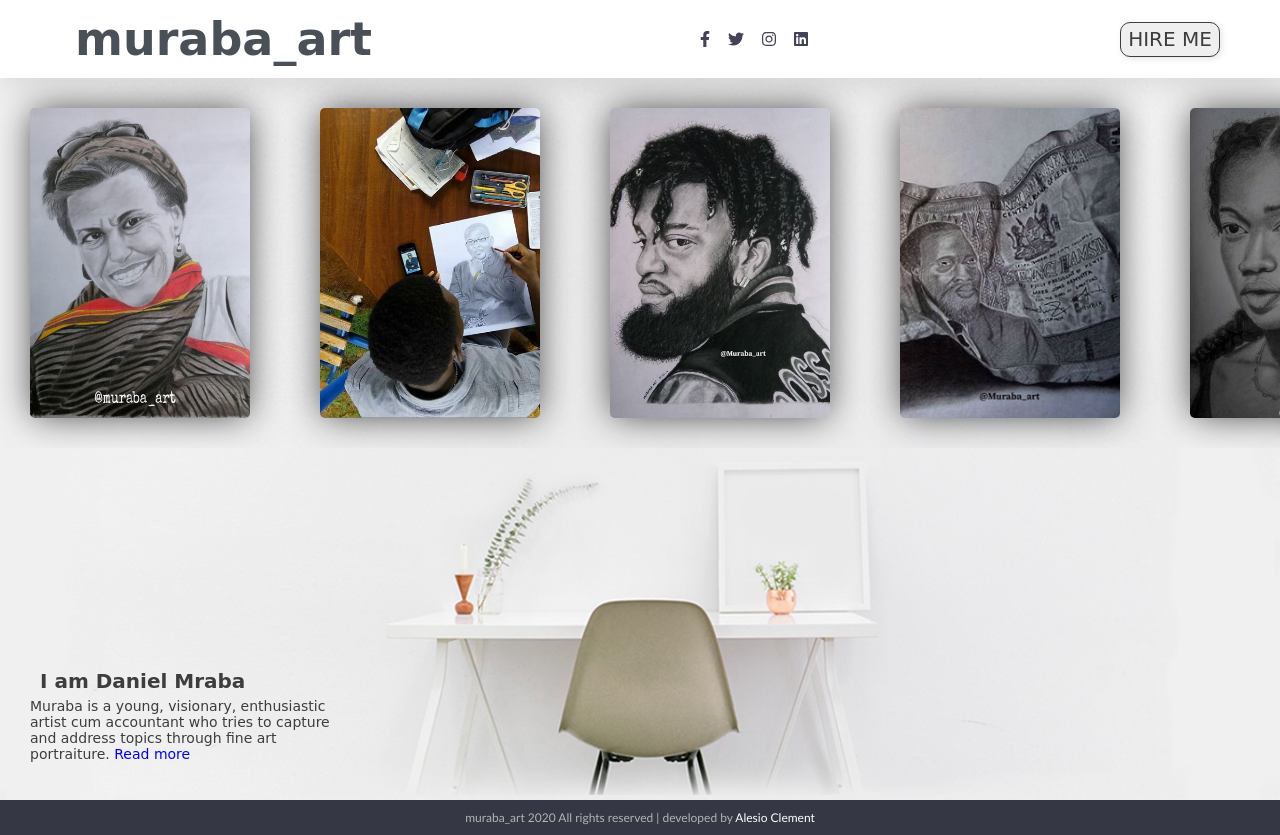
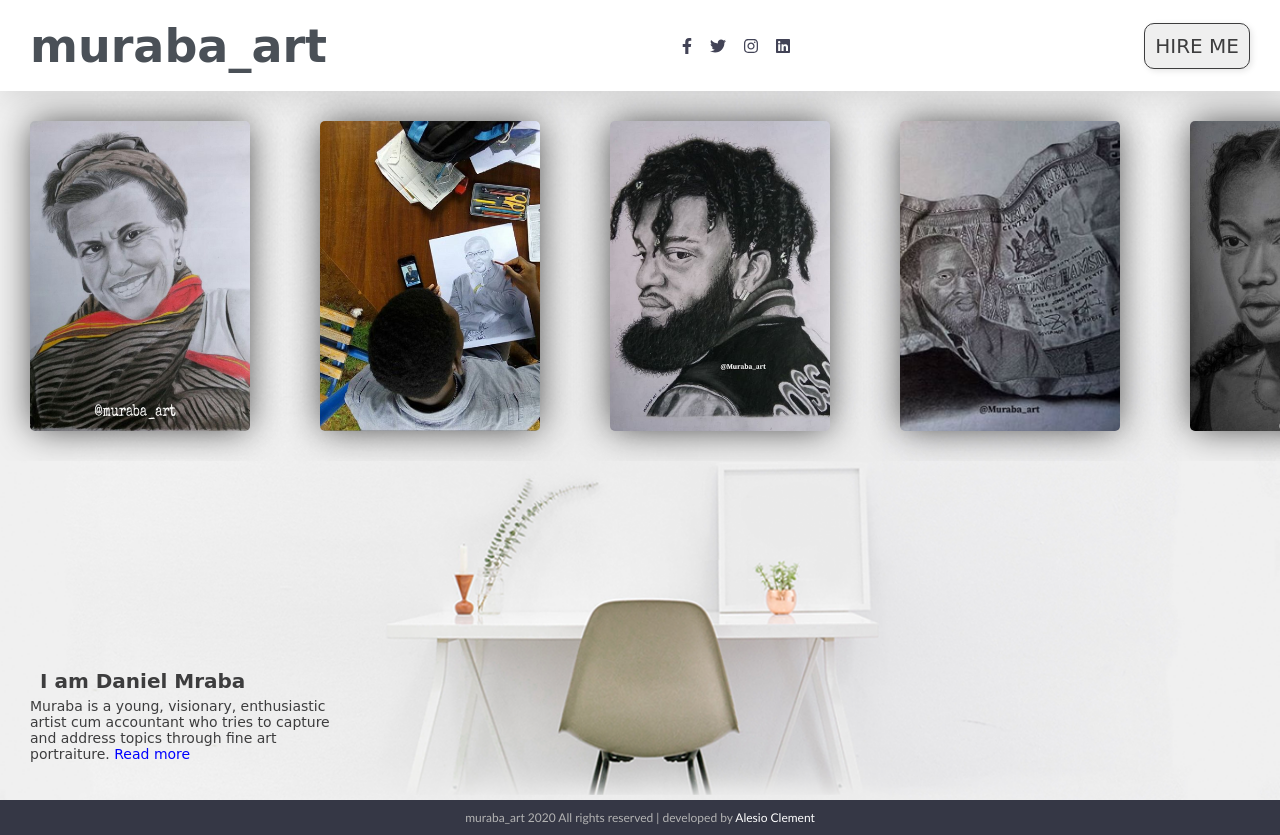
Before and after one commit to Alesio-Clement/art_by_mraba--day60f100, a plain HTML site: page index.html in a window 1280 px wide. Drawn offline with nearby package versions, Linux system fonts and the light colour scheme; a web font is replaced by a local one.

Commit message:
responsive

```diff
--- a/assets/css/style.css
+++ b/assets/css/style.css
@@ -15,12 +15,6 @@ a{
     color: #ffffff;
 }
 
-/* a:hover{
-    text-decoration: none;
-    color: #ffffff;
-    background-color: #4530c3;
-    padding: 10px;
-} */
 
 
 *{
@@ -38,27 +32,17 @@ a{
 }
 
 
-.menu
-{
-    display: flex;
-}
-
 .menu a{
     color: #4a5057;
     font-size: 46px;
-    margin: 0 15px;
     font-weight: 600;
     font-family: 'Nanum Brush Script', cursive;
 }
 
-.menu img{
-    height: 18px;
-}
 
 
 .sign-in{
-    width: 100px;
-    height: 35px;
+    padding: 10px;
     border-radius:10px;
     border:  1px solid#3d3d3e;
     color: #3d3d3e;
@@ -83,7 +67,7 @@ nav{
     justify-content: space-between;
     align-items: center;
     background: #ffffff;
-    padding: 12px 60px;
+    padding: 12px 30px;
     box-shadow: 2px 6px 30px rgba(0,0,0,0.1);
 }
 
@@ -165,6 +149,7 @@ nav{
 
 .g-heading p{
    font-weight: bold;
+   text-align: center;
    font-size: 20px;
    color: #3d3d3e;
    margin: 0 10px;
@@ -186,12 +171,7 @@ footer{
     align-items: center;
 }
 
-.social{
-text-align: center;
-display: flex;
-justify-content: center;
-align-items: center;
-}
+
 
 
 .social-icons a{
@@ -210,18 +190,16 @@ align-items: center;
     padding: 4px;
     color: #424356;
     display: flex;
-    justify-content: center;
-    align-items: center;
+    justify-content: space-evenly;
+
 }
 
 .social-icons{
     display: flex;
+    padding: 0px;
 }
 
-.social-icons1{
-    display: flex;
-    text-align: center;
-}
+
 
 .copyright{
     font-family: calibri;
@@ -298,6 +276,7 @@ align-items: center;
   .modal-header .title {
     font-size: 2.25rem;
     font-weight: bold;
+    text-align: center;
     font-family: 'Nanum Brush Script', cursive;
 }
   }
--- a/index.html
+++ b/index.html
@@ -16,18 +16,17 @@
             <!-- menu -->
         <nav>
               <div class="menu">
-                <!-- <img src="assets/images/logo.png" class="logo" alt=""> -->
 
                 <a href="">muraba_art</a>
 
             </div>
             <div class="social">
-                <div class="social-icons">
-                    <a href="https://web.facebook.com/dan.muraba.5"><i class="fab fa-facebook-f"></i></a>
-                    <a href="" target="_blank"><i class="fab fa-twitter"></i></a>
-                    <a href="https://www.instagram.com/muraba_art/?hl=en" target="_blank"><i class="fab fa-instagram"></i></a>
-                    <a href=""><i class="fab fa-linkedin"></i></a>
-                </div>
+            <ul class="social-icons">
+            <li><a href="https://web.facebook.com/dan.muraba.5"><i class="fab fa-facebook-f"></i></a></li>
+            <li><a href="" target="_blank"><i class="fab fa-twitter"></i></a></li>
+            <li><a href="https://www.instagram.com/muraba_art/?hl=en" target="_blank"><i class="fab fa-instagram"></i></a></li>
+            <li><a href=""><i class="fab fa-linkedin"></i></a></li>
+             </ul>
             </div>
             <button class="sign-in" data-modal-target="#about">HIRE ME</button>
         </nav>
@@ -107,15 +106,12 @@
 
         <div class="modal" id="modal">
           <div class="modal-header">
-            <div class="title">About Me</div>
+            <div class="title">Follow me on social media</div>
             <button data-close-button class="close-button">&times;</button>
           </div>
           <div class="modal-body">
             <div class="card">
-                <img src="assets/images/about.PNG" alt="Avatar" style="width:100%">
-                <div class="container1">
-                  <p>Lorem ipsum, dolor sit amet consectetur adipisicing elit. Recusandae, dicta ratione. Neque accusantium deserunt nesciunt labore itaque cum minima aliquid dolore, voluptate asperiores laborum earum facilis ratione perspiciatis pariatur laudantium! Autem, porro tempore? Quidem molestias, sit nemo, repellendus non aspernatur illum expedita beatae perferendis libero odio officiis temporibus asperiores sequi?</p>
-                </div>
+
               </div>
         </div>
         </div>
```
